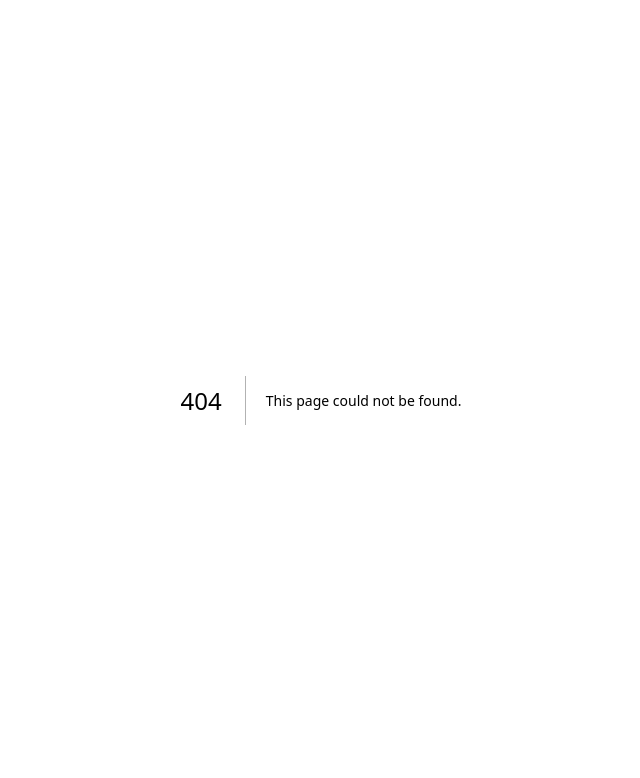
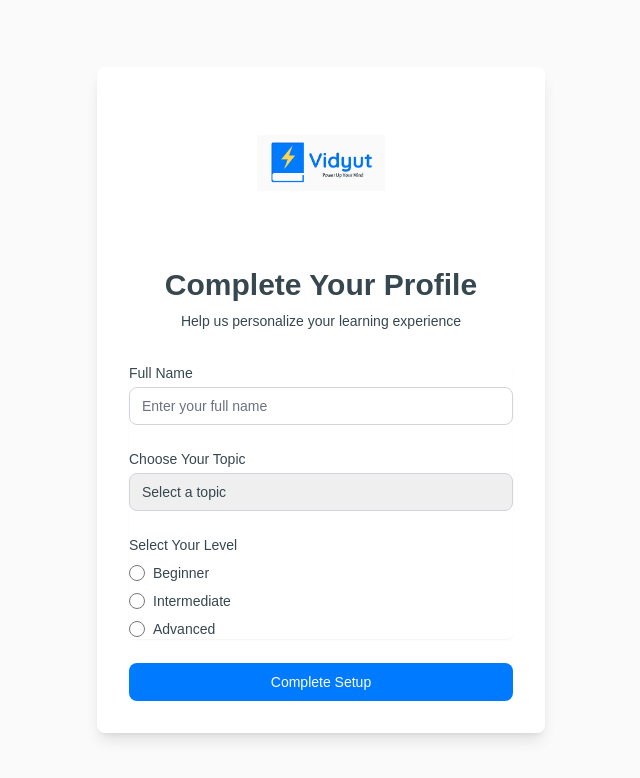
Before and after one commit to vgyanlabs/vidyut, a Next.js app: page /onboarding in a window 1280 px wide. Before the commit this address had no page. Shown: the top 778 px of the page, without its empty margins (319-959 px from the left). Built offline with nearby package versions, Linux system fonts and the light colour scheme.

Commit message:
feature: boilerplate code for onboarding page

```diff
--- a/app/auth/signin/page.js
+++ b/app/auth/signin/page.js
@@ -3,15 +3,18 @@
 import { useState } from 'react';
 import Link from 'next/link';
 import Image from 'next/image';
+import { useRouter } from 'next/navigation';
 
 export default function SignIn() {
   const [email, setEmail] = useState('');
   const [password, setPassword] = useState('');
+  const router = useRouter();
 
   const handleSubmit = async (e) => {
     e.preventDefault();
     // TODO: Implement sign in logic
     console.log('Sign in:', { email, password });
+    router.push('/onboarding');
   };
 
   return (
--- /dev/null
+++ b/app/onboarding/page.jsx
@@ -0,0 +1,145 @@
+'use client';
+
+import { useState } from 'react';
+import Image from 'next/image';
+
+export default function Onboarding() {
+  const [formData, setFormData] = useState({
+    name: '',
+    topic: '',
+    level: '',
+  });
+
+  const topics = [
+    'Web Development',
+    'Mobile Development',
+    'Data Science',
+    'Machine Learning',
+    'Artificial Intelligence',
+    'Cloud Computing',
+    'DevOps',
+    'Cybersecurity',
+  ];
+
+  const levels = [
+    { id: 'beginner', label: 'Beginner' },
+    { id: 'intermediate', label: 'Intermediate' },
+    { id: 'advanced', label: 'Advanced' },
+  ];
+
+  const handleChange = (e) => {
+    const { name, value } = e.target;
+    setFormData((prev) => ({
+      ...prev,
+      [name]: value,
+    }));
+  };
+
+  const handleSubmit = async (e) => {
+    e.preventDefault();
+    // TODO: Implement onboarding logic
+    console.log('Onboarding:', formData);
+  };
+
+  return (
+    <div className="min-h-screen flex items-center justify-center bg-[#FAFAFA]">
+      <div className="max-w-md w-full space-y-8 p-8 bg-white rounded-lg shadow-lg">
+        <div className="flex flex-col items-center">
+          <div className="relative w-32 h-32 mb-4">
+            <Image
+              src="/logo.png"
+              alt="Vidyut Logo"
+              fill
+              className="object-contain"
+              priority
+            />
+          </div>
+          <h2 className="mt-6 text-center text-3xl font-bold text-[#37474F]">
+            Complete Your Profile
+          </h2>
+          <p className="mt-2 text-center text-sm text-[#37474F]">
+            Help us personalize your learning experience
+          </p>
+        </div>
+
+        <form className="mt-8 space-y-6" onSubmit={handleSubmit}>
+          <div className="rounded-md shadow-sm space-y-6">
+            <div>
+              <label htmlFor="name" className="block text-sm font-medium text-[#37474F] mb-1">
+                Full Name
+              </label>
+              <input
+                id="name"
+                name="name"
+                type="text"
+                required
+                className="appearance-none rounded-lg relative block w-full px-3 py-2 border border-gray-300 placeholder-gray-500 text-[#37474F] focus:outline-none focus:ring-[#007BFF] focus:border-[#007BFF] focus:z-10 sm:text-sm"
+                placeholder="Enter your full name"
+                value={formData.name}
+                onChange={handleChange}
+              />
+            </div>
+
+            <div>
+              <label htmlFor="topic" className="block text-sm font-medium text-[#37474F] mb-1">
+                Choose Your Topic
+              </label>
+              <select
+                id="topic"
+                name="topic"
+                required
+                className="appearance-none rounded-lg relative block w-full px-3 py-2 border border-gray-300 text-[#37474F] focus:outline-none focus:ring-[#007BFF] focus:border-[#007BFF] focus:z-10 sm:text-sm"
+                value={formData.topic}
+                onChange={handleChange}
+              >
+                <option value="">Select a topic</option>
+                {topics.map((topic) => (
+                  <option key={topic} value={topic}>
+                    {topic}
+                  </option>
+                ))}
+              </select>
+            </div>
+
+            <div>
+              <label className="block text-sm font-medium text-[#37474F] mb-2">
+                Select Your Level
+              </label>
+              <div className="space-y-2">
+                {levels.map((level) => (
+                  <div key={level.id} className="flex items-center">
+                    <input
+                      id={level.id}
+                      name="level"
+                      type="radio"
+                      required
+                      value={level.id}
+                      checked={formData.level === level.id}
+                      onChange={handleChange}
+                      className="h-4 w-4 text-[#007BFF] focus:ring-[#007BFF] border-gray-300"
+                    />
+                    <label
+                      htmlFor={level.id}
+                      className="ml-2 block text-sm text-[#37474F]"
+                    >
+                      {level.label}
+                    </label>
+                  </div>
+                ))}
+              </div>
+            </div>
+          </div>
+
+          <div>
+            <button
+              type="submit"
+              className="group relative w-full flex justify-center py-2 px-4 border border-transparent text-sm font-medium rounded-lg text-white bg-[#007BFF] hover:bg-[#00B8D4] focus:outline-none focus:ring-2 focus:ring-offset-2 focus:ring-[#007BFF] transition-colors duration-200"
+            >
+              Complete Setup
+            </button>
+          </div>
+        </form>
+      </div>
+    </div>
+  );
+}
```
Also changed, not shown: 1 other file (tests, documents, lock files or other folders).
